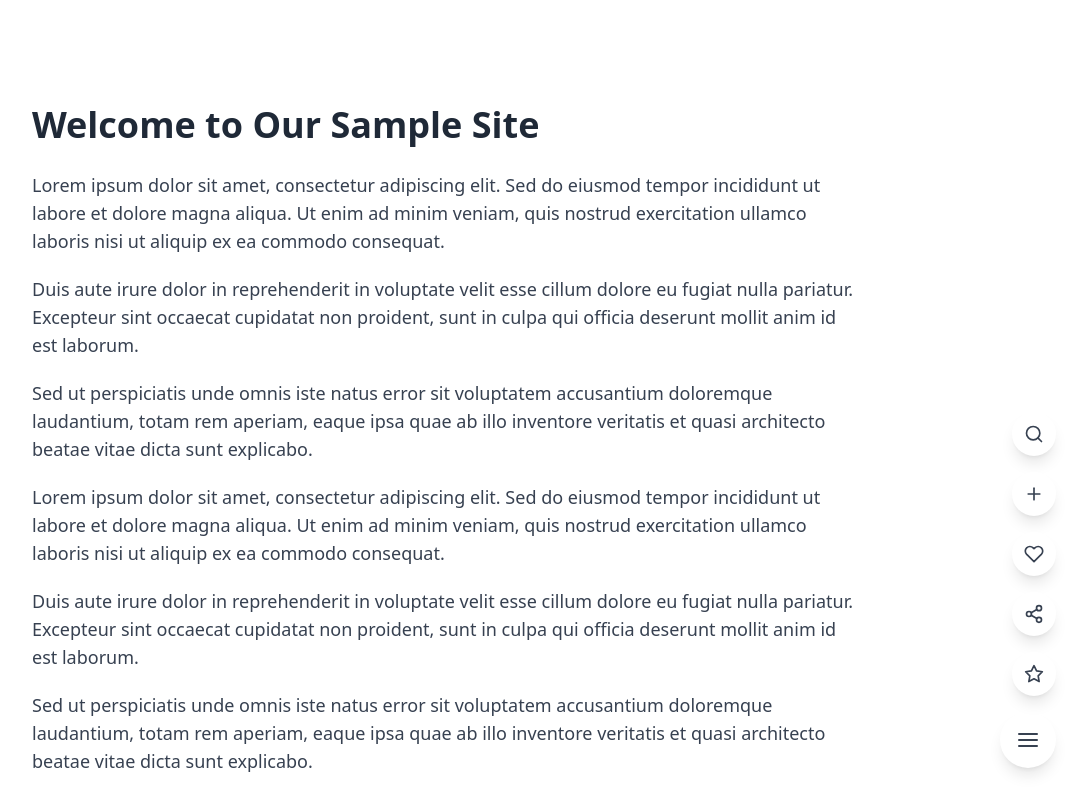
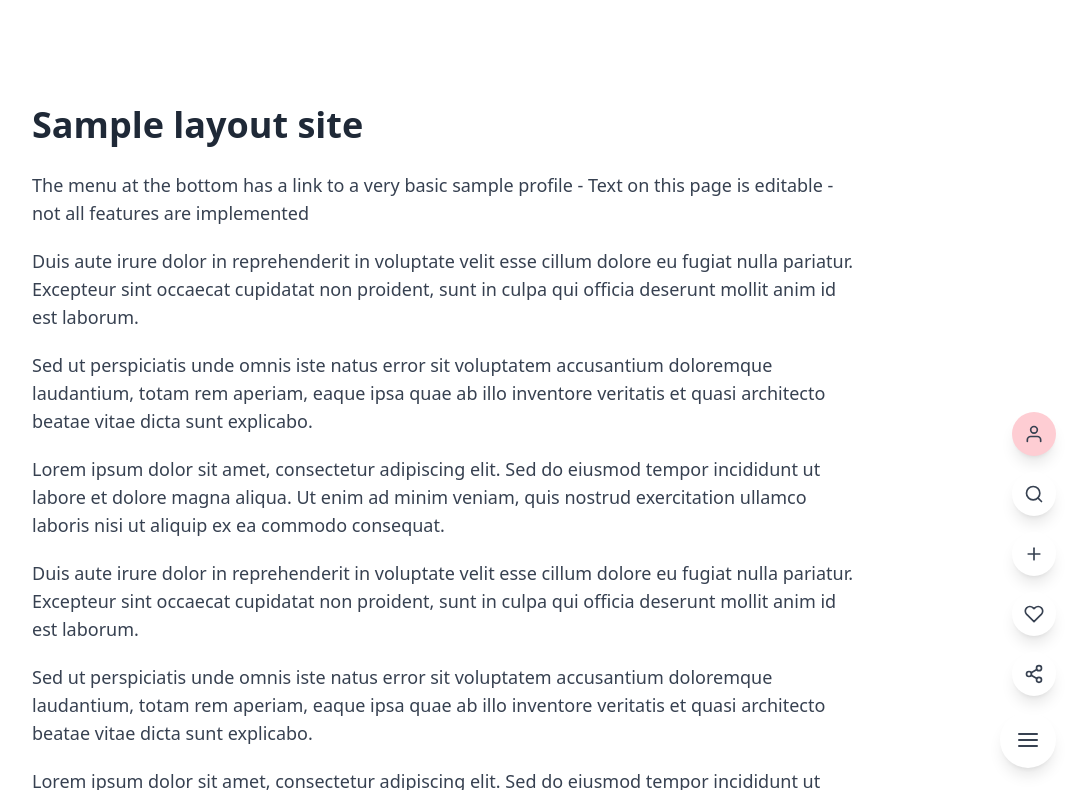
Before and after one commit to nemuiyarou/test-doc-profile, a plain HTML site: page index.html in a window 1280 px wide. Both pictures are taken after a click on the button 1220 px from the left and 740 px from the top of the page. Shown: the top 790 px of the page, without its empty margins (192-1279 px from the left). Drawn offline with nearby package versions, Linux system fonts and the light colour scheme.

Commit message:
update profile button

```diff
--- a/index.html
+++ b/index.html
@@ -265,8 +265,8 @@
              class="prose max-w-none focus:outline-none"
              contenteditable="true"
              data-placeholder="Start typing here...">
-            <h1 class="text-4xl font-bold text-gray-800 mb-8">Welcome to Our Sample Site</h1>
-            <p class="text-lg text-gray-700 mb-4">Lorem ipsum dolor sit amet, consectetur adipiscing elit. Sed do eiusmod tempor incididunt ut labore et dolore magna aliqua. Ut enim ad minim veniam, quis nostrud exercitation ullamco laboris nisi ut aliquip ex ea commodo consequat.</p>
+            <h1 class="text-4xl font-bold text-gray-800 mb-8">Sample layout site</h1>
+            <p class="text-lg text-gray-700 mb-4">The menu at the bottom has a link to a very basic sample profile - Text on this page is editable - not all features are implemented</p>
             <p class="text-lg text-gray-700 mb-4">Duis aute irure dolor in reprehenderit in voluptate velit esse cillum dolore eu fugiat nulla pariatur. Excepteur sint occaecat cupidatat non proident, sunt in culpa qui officia deserunt mollit anim id est laborum.</p>
             <p class="text-lg text-gray-700">Sed ut perspiciatis unde omnis iste natus error sit voluptatem accusantium doloremque laudantium, totam rem aperiam, eaque ipsa quae ab illo inventore veritatis et quasi architecto beatae vitae dicta sunt explicabo.</p>
             <p class="text-lg text-gray-700 mb-4">Lorem ipsum dolor sit amet, consectetur adipiscing elit. Sed do eiusmod tempor incididunt ut labore et dolore magna aliqua. Ut enim ad minim veniam, quis nostrud exercitation ullamco laboris nisi ut aliquip ex ea commodo consequat.</p>
@@ -349,25 +349,25 @@
         <!-- Menu Items (Hidden by default) -->
         <div id="fixed-menu" class="absolute bottom-full right-0 mb-4 opacity-0 invisible transition-all duration-300">
             <div class="flex flex-col gap-4 items-end">
+                <!-- Profile Link - New pink highlighted button -->
+                <a href="profile.html" class="bg-[#FECDD3] p-3 rounded-full shadow-lg hover:shadow-xl transition-all duration-300 cursor-pointer transform scale-0" style="transition-delay: 0ms">
+                    <i data-feather="user" class="w-5 h-5 text-gray-700"></i>
+                </a>
                 <!-- Search -->
-                <div class="bg-white p-3 rounded-full shadow-lg hover:shadow-xl transition-all duration-300 cursor-pointer transform scale-0">
+                <div class="bg-white p-3 rounded-full shadow-lg hover:shadow-xl transition-all duration-300 cursor-pointer transform scale-0" style="transition-delay: 75ms">
                     <i data-feather="search" class="w-5 h-5 text-gray-700"></i>
                 </div>
                 <!-- Plus -->
-                <div class="bg-white p-3 rounded-full shadow-lg hover:shadow-xl transition-all duration-300 cursor-pointer transform scale-0 [transition-delay:75ms]">
+                <div class="bg-white p-3 rounded-full shadow-lg hover:shadow-xl transition-all duration-300 cursor-pointer transform scale-0" style="transition-delay: 150ms">
                     <i data-feather="plus" class="w-5 h-5 text-gray-700"></i>
                 </div>
                 <!-- Heart -->
-                <div class="bg-white p-3 rounded-full shadow-lg hover:shadow-xl transition-all duration-300 cursor-pointer transform scale-0 [transition-delay:150ms]">
+                <div class="bg-white p-3 rounded-full shadow-lg hover:shadow-xl transition-all duration-300 cursor-pointer transform scale-0" style="transition-delay: 225ms">
                     <i data-feather="heart" class="w-5 h-5 text-gray-700"></i>
                 </div>
                 <!-- Share -->
-                <div class="bg-white p-3 rounded-full shadow-lg hover:shadow-xl transition-all duration-300 cursor-pointer transform scale-0 [transition-delay:225ms]">
+                <div class="bg-white p-3 rounded-full shadow-lg hover:shadow-xl transition-all duration-300 cursor-pointer transform scale-0" style="transition-delay: 300ms">
                     <i data-feather="share-2" class="w-5 h-5 text-gray-700"></i>
-                </div>
-                <!-- Star -->
-                <div class="bg-white p-3 rounded-full shadow-lg hover:shadow-xl transition-all duration-300 cursor-pointer transform scale-0 [transition-delay:300ms]">
-                    <i data-feather="star" class="w-5 h-5 text-gray-700"></i>
                 </div>
             </div>
         </div>
```
Also changed, not shown: dist/output.css.
